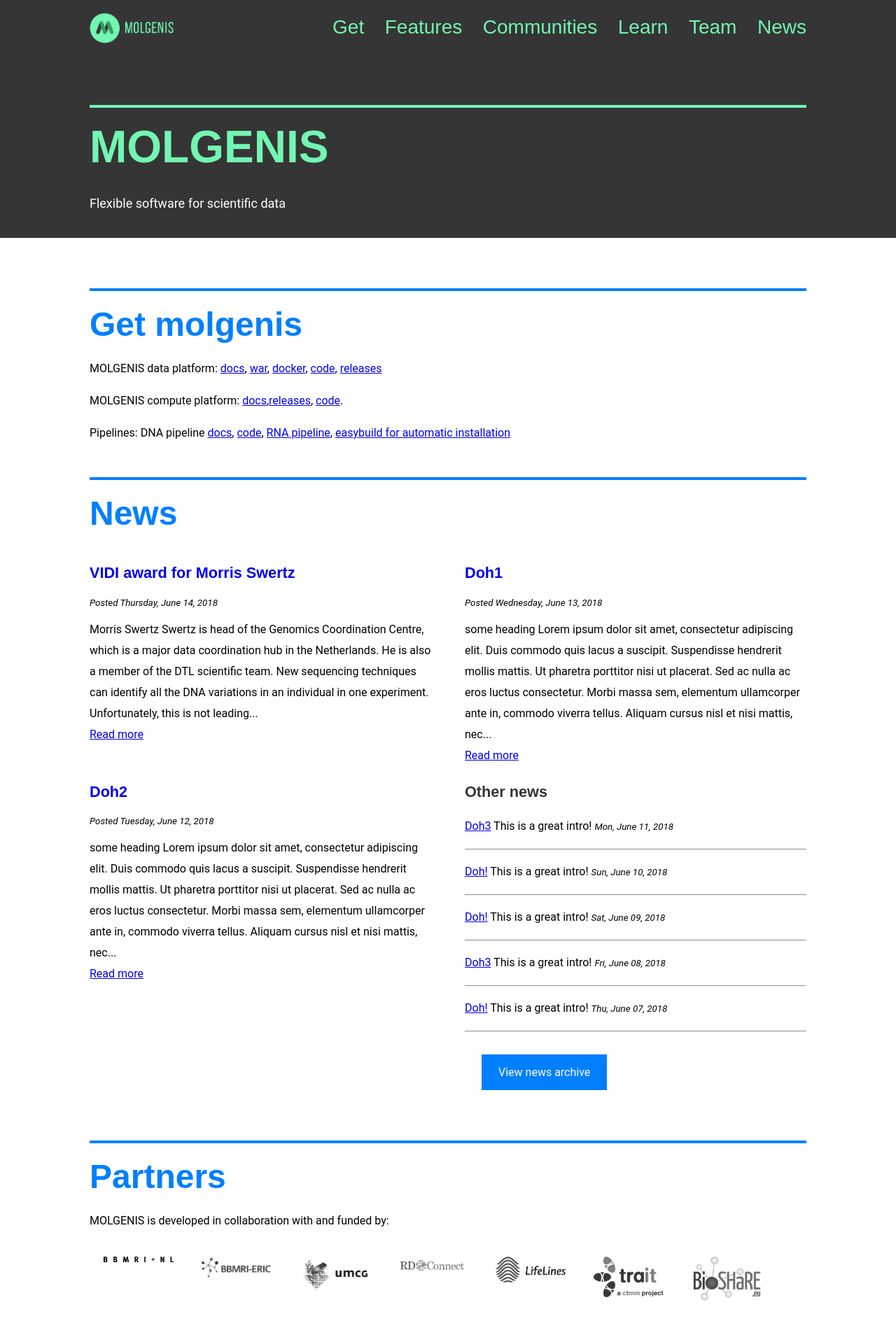
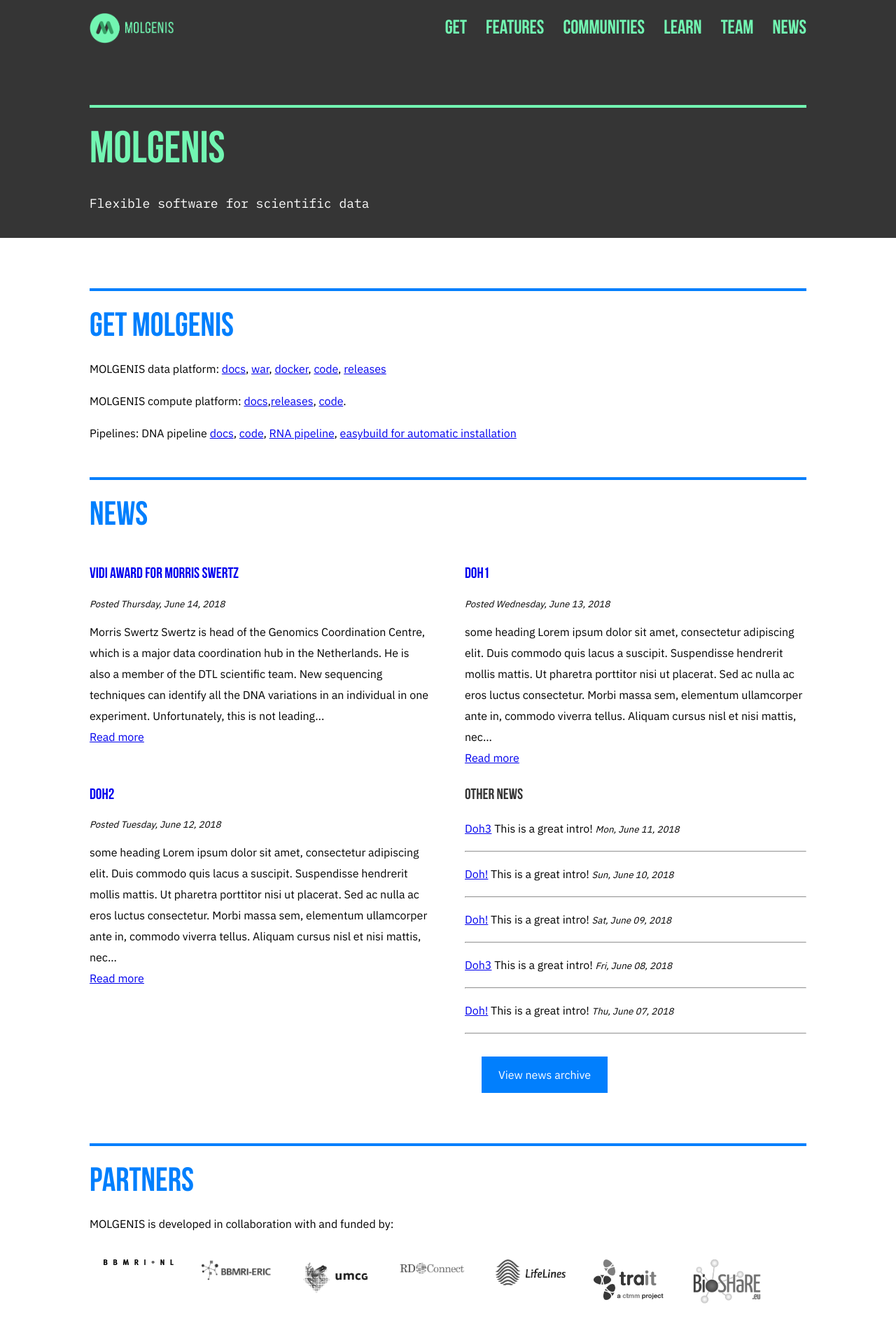
Before and after one commit to mswertz/mswertz.gihub.io, a Jekyll site: the page built from index.md, in a window 1280 px wide. Shown: the top 1898 px of the page at 70% size. Built offline with Jekyll 4.4.1, drawn with Linux system fonts in a browser that asks for light colours.

Commit message:
changed fonts to ttf for hope of rendering on ios

```diff
--- a/assets/css/main.css
+++ b/assets/css/main.css
@@ -4,22 +4,22 @@ padding 24px margin horizontal 128px*/
 /* fonts */
 @font-face {
     font-family: BebasNeueBold;
-    src: url(/assets/fonts/BebasNeue-Bold.woff) format('font-woff');
+    src: url(/assets/fonts/BebasNeue-Bold.woff);
 }
 /* from https://github.com/IBM/plex/tree/master/IBM-Plex-Mono/fonts/complete/woff */
 @font-face {
     font-family: IBMPlexMono;
-    src: url(/assets/fonts/IBMPlexMono-Regular.woff) format('font-woff');
+    src: url(/assets/fonts/IBMPlexMono-Regular.ttf);
 }
 
 @font-face {
     font-family: IBMPlexSans;
-    src: url(/assets/fonts/IBMPlexSans-Regular.woff) format('font-woff');
+    src: url(/assets/fonts/IBMPlexSans-Regular.ttf);
 }
 
 @font-face {
     font-family: IBMPlexMono-LightItalic;
-    src: url(/assets/fonts/IBMPlexMono-Lightitalic.woff) format('font-woff');
+    src: url(/assets/fonts/IBMPlexMono-Lightitalic.ttf);
 }
 
 /* colors */
```
Also changed, not shown: assets/fonts/IBMPlexMono-LightItalic.ttf (added), assets/fonts/IBMPlexMono-Regular.ttf (added), assets/fonts/IBMPlexSans-Regular.ttf (added).
